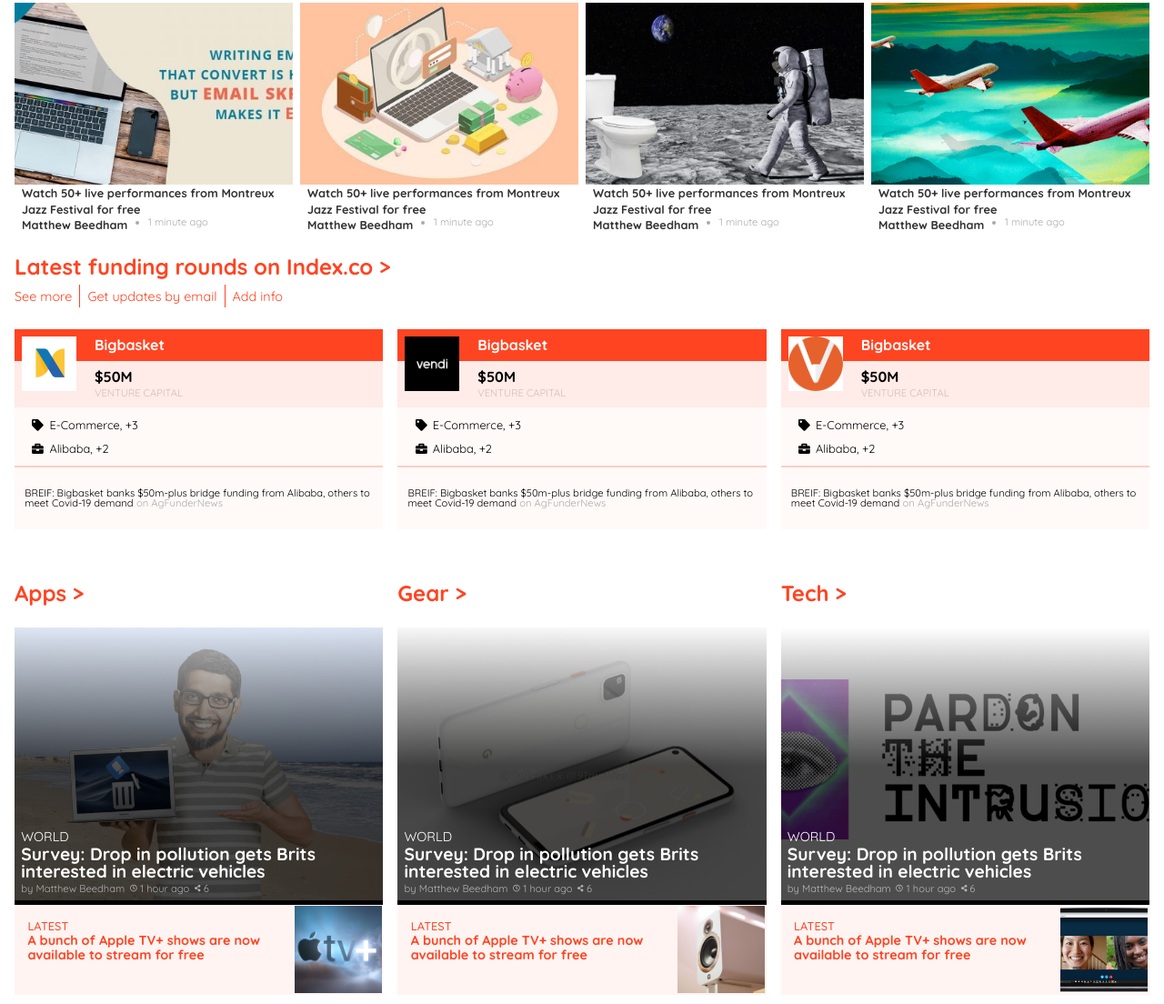
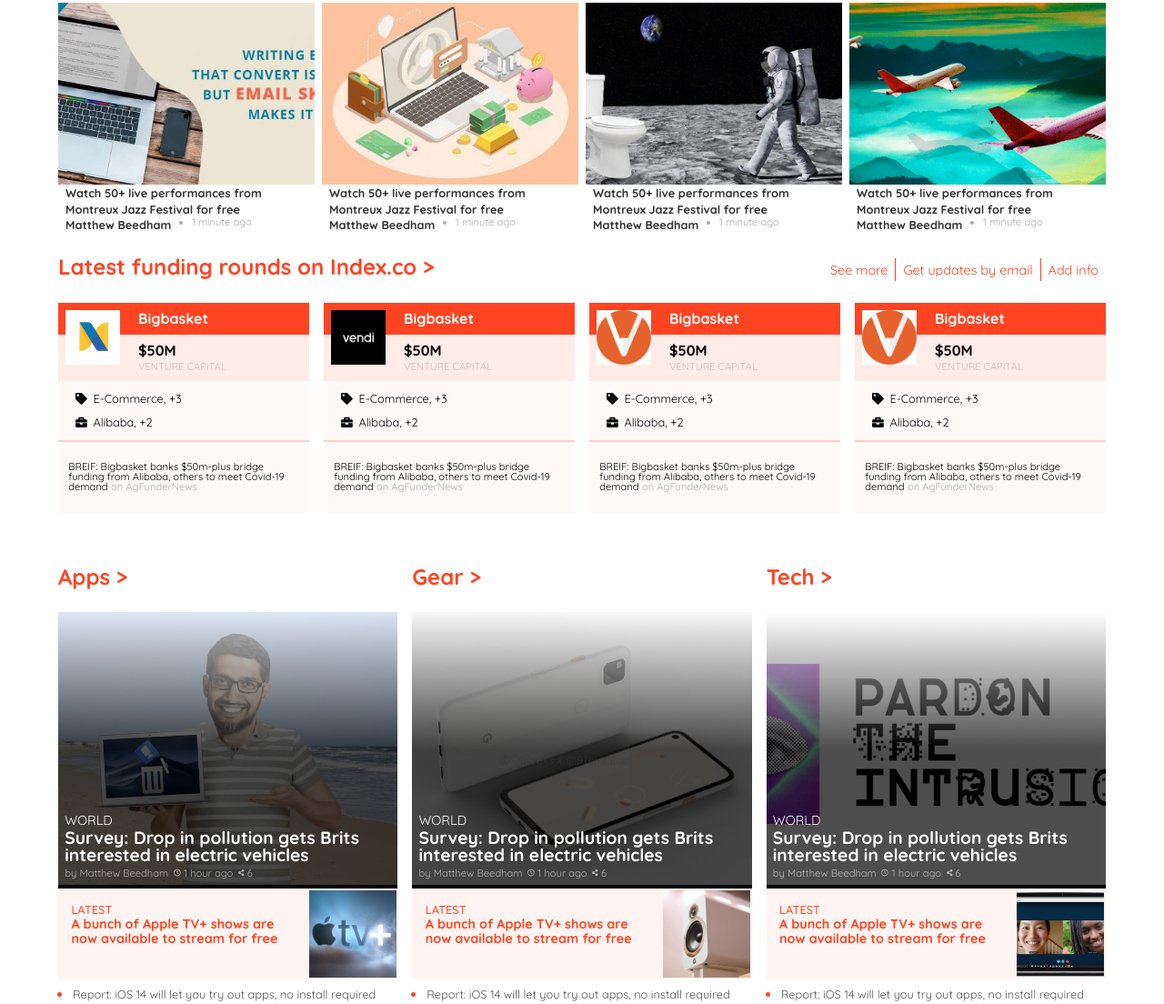
Before and after one commit to Mikearaya/thenextweb-clone, a website: page index.html in a window 1280 px wide. Shown: the part 829-1933 px from the top of the page at 91% size. Drawn offline with Linux system fonts and the light colour scheme.

Commit message:
Added css for funding section for desktop

```diff
--- a/assets/css/style.css
+++ b/assets/css/style.css
@@ -246,7 +246,7 @@
   background-color: #fffaf8;
 }
 
-section.funding h2 {
+section.funding div h2 {
   min-width: 100%;
 }
 
@@ -308,6 +308,10 @@
 
 section.funding article span svg {
   margin-right: 0.5em;
+}
+
+.last-article {
+  display: none;
 }
 
 /* Footer Styling */
@@ -561,6 +565,14 @@
     grid-column-gap: 1em;
   }
 
+  .last-article {
+    display: none;
+  }
+
+  .funding div {
+    grid-column: 1/-1;
+  }
+
   .funding-links {
     flex-direction: row;
     grid-column: 1/-1;
@@ -599,4 +611,32 @@
   .topics {
     grid-template-columns: repeat(3, 1fr);
   }
+
+  .funding {
+    grid-template-columns: repeat(4, minmax(0, 1fr));
+    grid-column-gap: 1em;
+  }
+
+  .last-article {
+    display: inline;
+  }
+
+  section.funding div h2 {
+    min-width: 50%;
+  }
+
+  .funding div:first-child {
+    display: flex;
+    justify-content: space-between;
+    grid-column: 1/-1;
+  }
+
+  .funding-links li:not(:last-child) {
+    border-right: 1px solid #f42;
+  }
+
+  section:not(.popular) {
+    margin: 1.5em auto;
+    max-width: 1152px;
+  }
 }
--- a/index.html
+++ b/index.html
@@ -334,12 +334,14 @@
       </section>
 
       <section class="funding">
-        <h2>Latest funding rounds on Index.co ></h2>
-        <ul class="funding-links">
-          <li><a href="#">See more</a></li>
-          <li><a href="#">Get updates by email</a></li>
-          <li><a href="#">Add info</a></li>
-        </ul>
+        <div>
+          <h2 class="h2-general">Latest funding rounds on Index.co ></h2>
+          <ul class="funding-links">
+            <li><a href="#">See more</a></li>
+            <li><a href="#">Get updates by email</a></li>
+            <li><a href="#">Add info</a></li>
+          </ul>
+        </div>
 
         <article>
           <img src="./assets/images/funding-1.jpeg" alt="bb-icon" />
@@ -372,6 +374,22 @@
           </p>
         </article>
         <article>
+          <img src="./assets/images/funding-3.png" alt="bb-icon" />
+          <h4>Bigbasket</h4>
+          <div class="funding-info">
+            <h3>$50M</h3>
+            <span>VENTURE CAPITAL</span>
+          </div>
+          <span><i class="fas fa-tag"></i>E-Commerce, +3</span>
+          <span><i class="fas fa-briefcase"></i>Alibaba, +2</span>
+          <hr />
+          <p>
+            BREIF: Bigbasket banks $50m-plus bridge funding from Alibaba, others
+            to meet Covid-19 demand<span>on AgFunderNews</span>
+          </p>
+        </article>
+
+        <article class="last-article">
           <img src="./assets/images/funding-3.png" alt="bb-icon" />
           <h4>Bigbasket</h4>
           <div class="funding-info">
```
